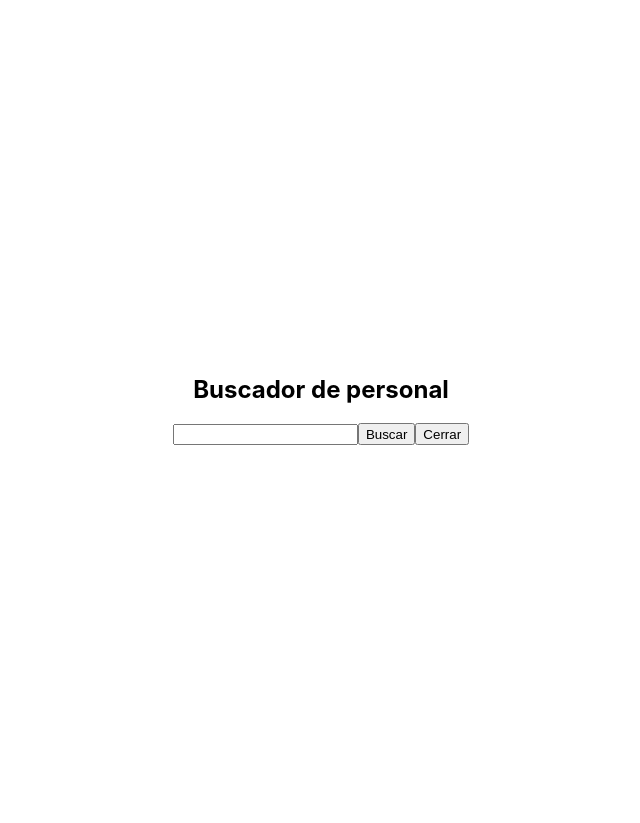
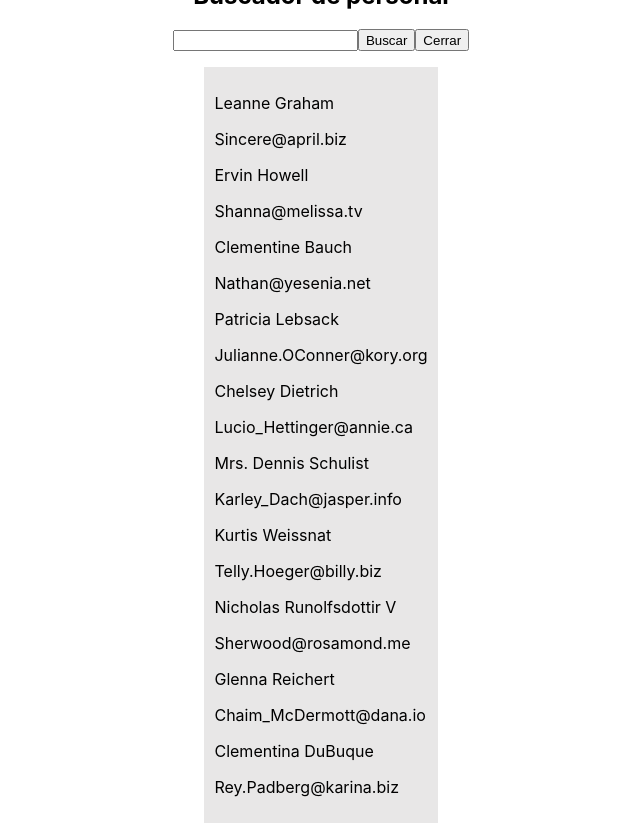
Before and after one commit to dsrodriguezse/BuscadorPersonal, a React (Create React App) app in the folder buscador-personal/: page / in a window 1280 px wide. Both pictures are taken after a click on the button "Buscar". Shown: the whole page, without its empty margins (319-959 px from the left). Before the commit the page ends 800 px from the top, so only its background shows below. Built offline with nearby package versions, Linux system fonts and the light colour scheme.

Commit message:
Fondo SearchResults

```diff
--- /dev/null
+++ b/buscador-personal/src/views/Search/components/SearchResults/index.js
@@ -0,0 +1,14 @@
+export default function SearchResults({results}){
+    return(
+        <div style={{backgroundColor : "#E8E7E7", marginTop:"1rem", marginBottom:"1rem", padding:10}}>
+            {results?.map((value)=>{
+                return(
+                    <div key = {value.id}>
+                        <p>{value.name}</p>
+                        <p>{value.email}</p>
+                    </div>
+                )
+            })}
+        </div>
+    )
+}
--- a/buscador-personal/src/views/Search/index.js
+++ b/buscador-personal/src/views/Search/index.js
@@ -3,6 +3,7 @@
 
 import data from "../../data/users.json"
 import "./style.css"
+import SearchResults from "./components/SearchResults";
 
 export default function Search(){
 
@@ -16,6 +17,7 @@
 
     const handleSearchClick = (searchText) => {
         if(data?.length){
+            //setIsAtTop(true)
             const searchTextMminus = searchText.toLowerCase()
             const filterData = data.filter((value)=>(
                     value.name.toLowerCase().includes(searchTextMminus)||
@@ -32,6 +34,7 @@
     return(
         <div className={`search ${isAtTop ? "search--top":"search--center"}`}>
             <SearchBox onSearch={handleSearchClick} onClose={handleCloseSearch}/>
+            <SearchResults results={results}></SearchResults>
         </div>
     )
 }
--- a/buscador-personal/src/views/Search/style.css
+++ b/buscador-personal/src/views/Search/style.css
@@ -2,6 +2,7 @@
     height: 100vh;
     display: flex;
     width: 100%;
+    flex-direction: column;
 }
 .search--center{
     justify-content: center;
```
